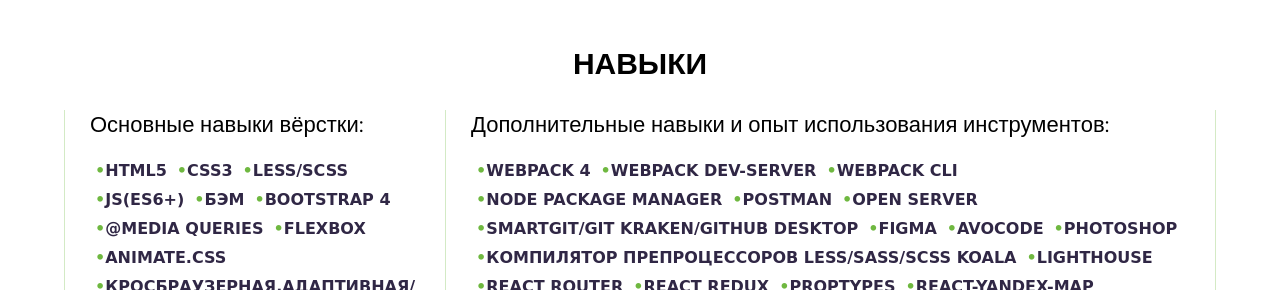
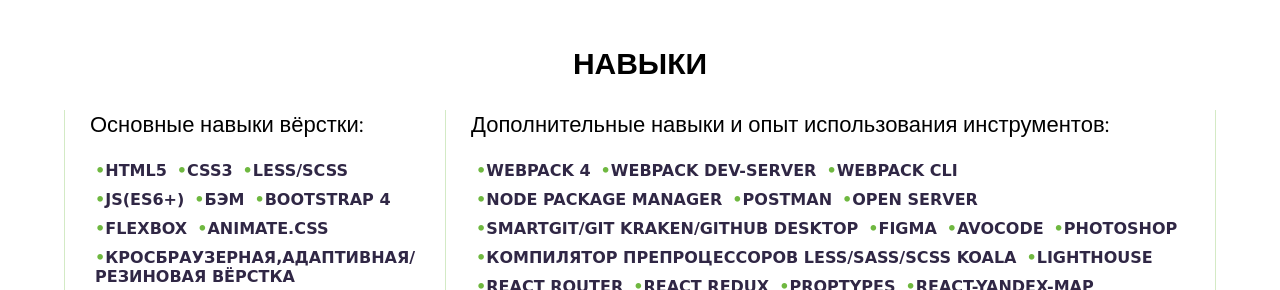
Before and after one commit to Dmitri2205/Portfolio, a plain HTML site: page index.html in a window 1280 px wide. Shown: the part 701-991 px from the top of the page. Drawn offline with nearby package versions, Linux system fonts and the light colour scheme; a web font is replaced by a local one.

Commit message:
Update index.html

```diff
--- a/index.html
+++ b/index.html
@@ -82,7 +82,6 @@
                     <li>JS(ES6+)</li>
                     <li>БЭМ</li>
                     <li>Bootstrap 4</li>
-                    <li>@media queries</li>
                     <li>Flexbox</li>
                     <li>Animate.css</li>
                     <li>Кросбраузерная,адаптивная/резиновая вёрстка</li>
```
